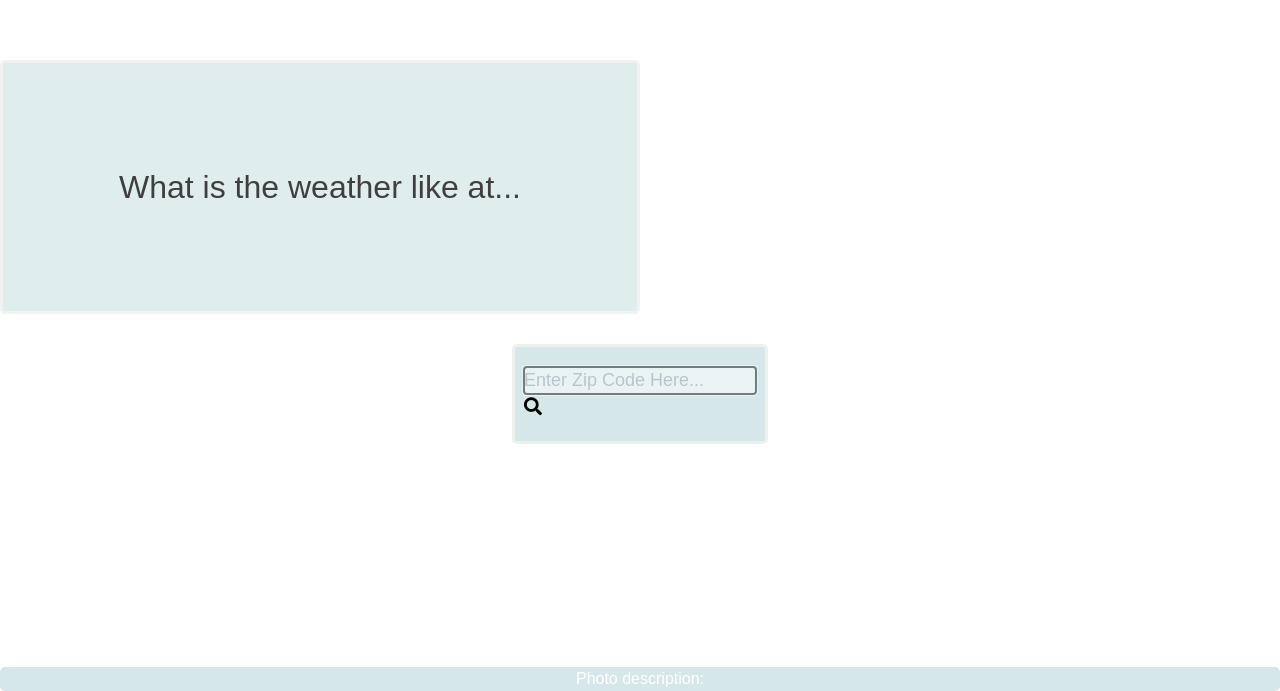
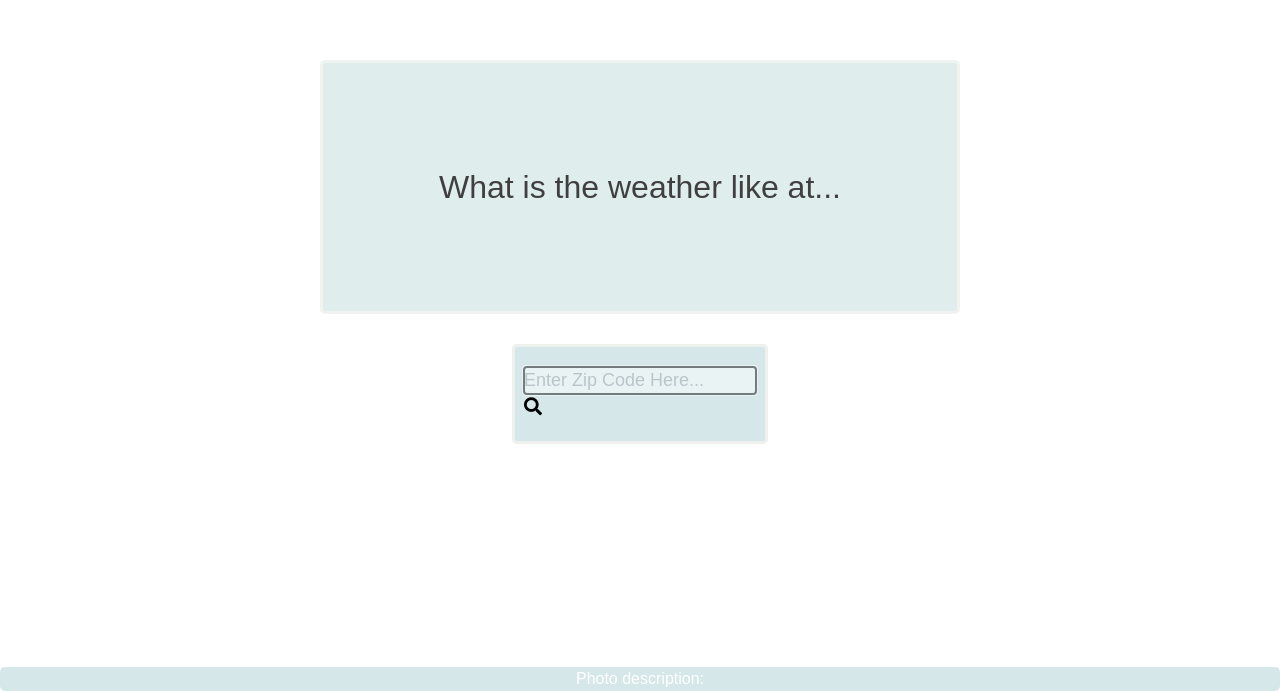
Before and after one commit to aubree-alexander/the-nasa-spirit, a plain HTML site: page index.html in a window 1280 px wide. Shown: the part 133-824 px from the top of the page. Drawn offline with nearby package versions, Linux system fonts and the light colour scheme; no server answers; a web font is replaced by a local one.

Commit message:
added margin to what is weather box

```diff
--- a/style.css
+++ b/style.css
@@ -43,8 +43,10 @@
     font-size:xx-large;
     opacity: 75%;
     text-align: center;
-
-
+    align-items: center;
+    flex-direction: center;
+    margin-left: auto;
+    margin-right: auto;
 
 }
 
```
